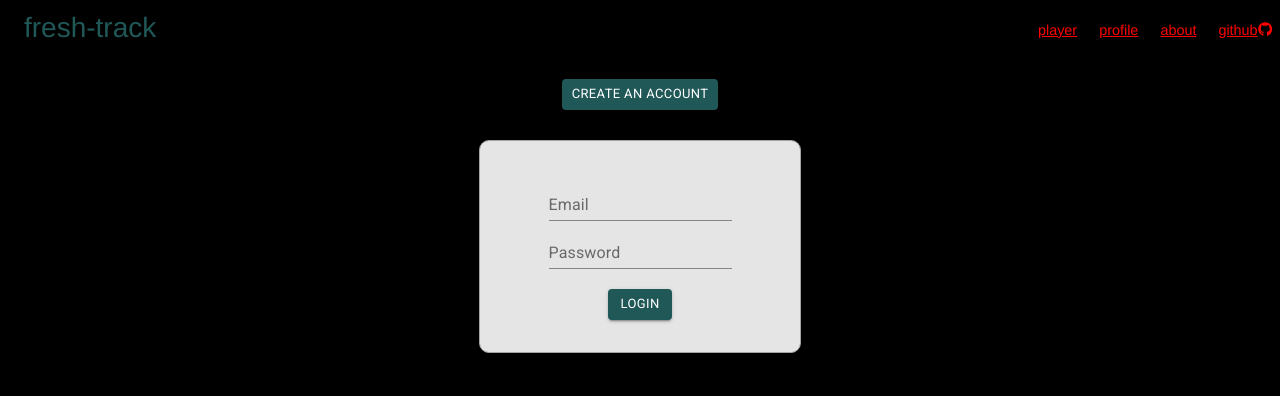
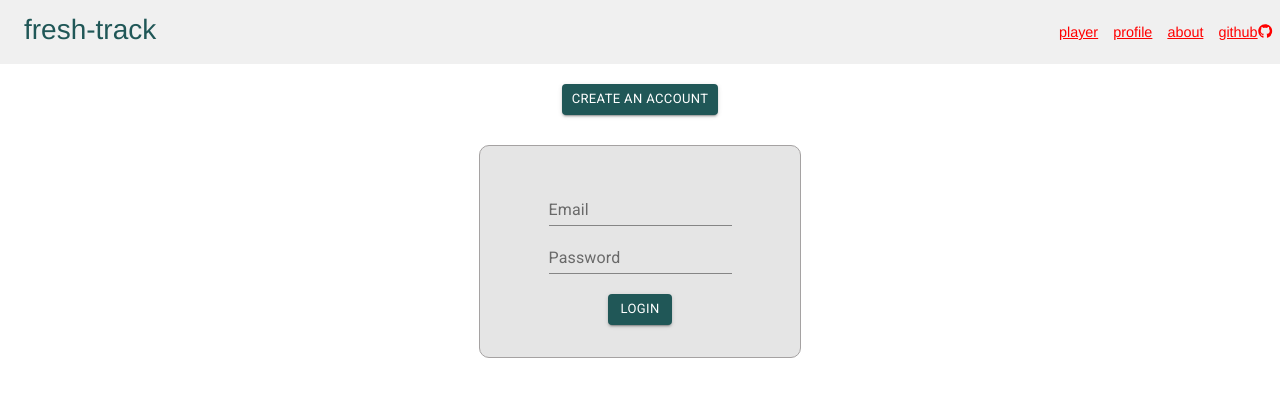
Before and after one commit to fresh-track/fresh-track-frontend, a React (Create React App) app: page /login in a window 1280 px wide. Shown: the top 396 px of the page. Built offline with nearby package versions, Linux system fonts and the light colour scheme.

Commit message:
white background and additional css

```diff
--- a/src/Header.css
+++ b/src/Header.css
@@ -1,6 +1,6 @@
 body {
   color: white;
-  background-color: black;
+  background-color: rgb(255, 255, 255);
   /* text-shadow: 2px 2px 8px rgb(97, 223, 232); */
   /* unvisited link */
 }
@@ -32,7 +32,8 @@ a:active {
   align-items: center;
   flex-wrap: wrap;
   justify-content: space-between;
-  min-height: 59px;
+  min-height: 4rem;
+  background-color: rgb(240, 240, 240);
 }
 
 .main-title {
@@ -53,18 +54,18 @@ a:active {
 }
 
 .link {
-  padding-left: 22px;
+  padding-left: 15px;
   font-size: .9rem;
 }
 
 .teamGitHubLink {
-  padding-left: 22px;
+  padding-left: 15px;
   padding-right: .5rem;
   font-size: .9rem;
 }
 
 .login-div {
-  padding-left: 22px;
+  padding-left: 15px;
   margin-right: 1.5rem;
   font-size: .9rem;
 }
```
